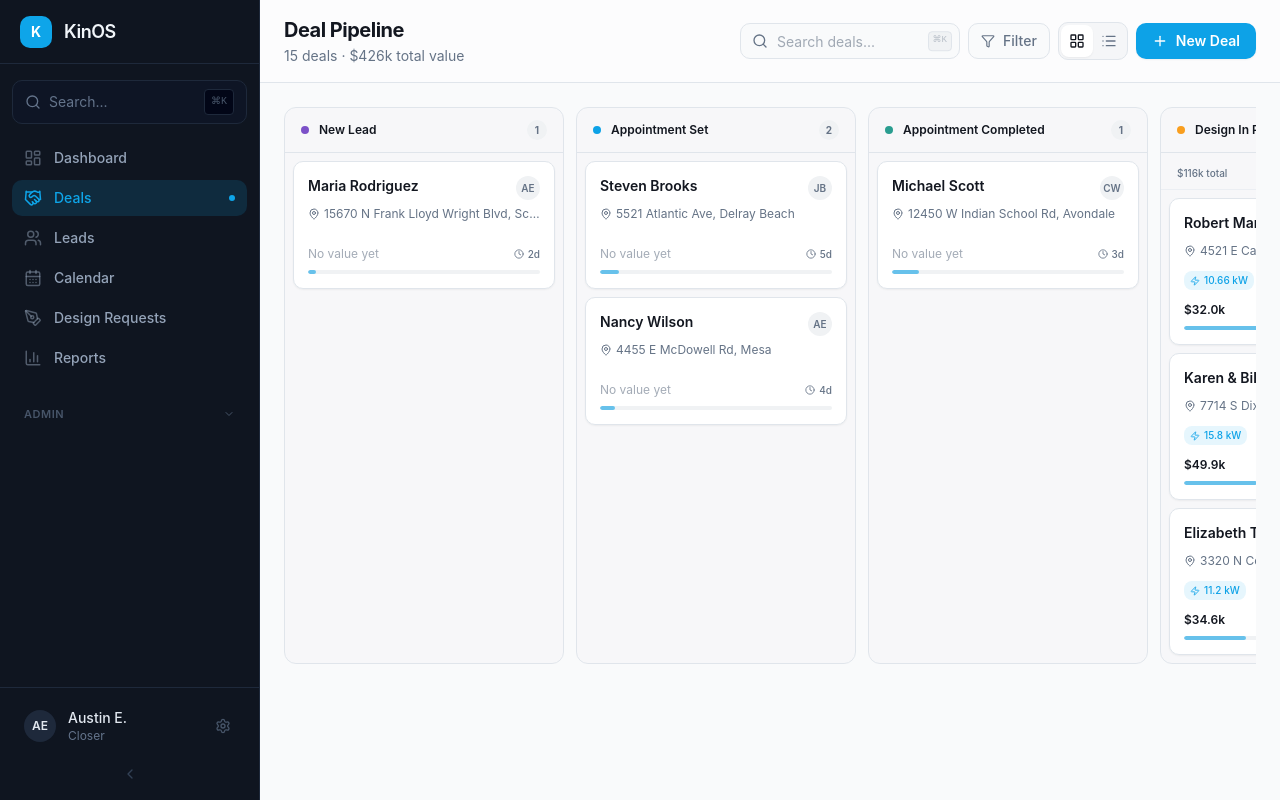
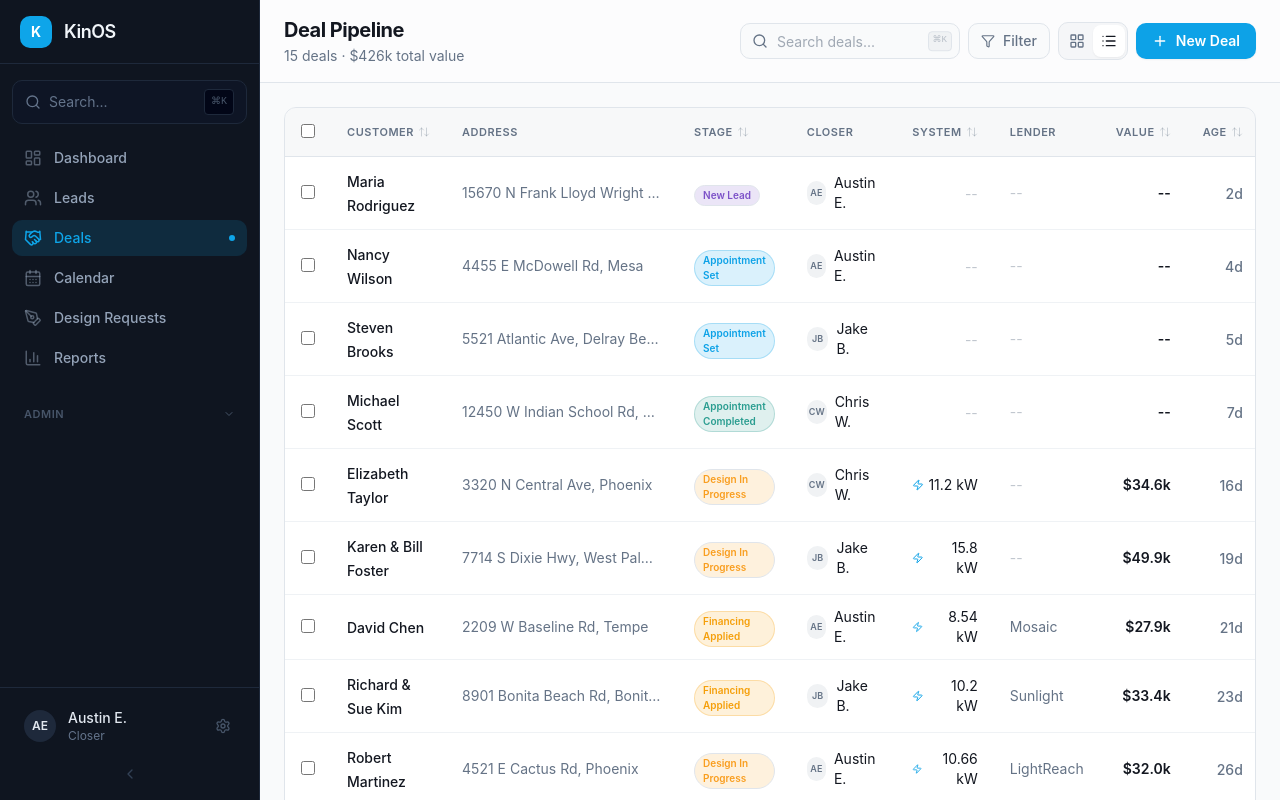
Before and after one commit to avelkins10/KinOS, a Next.js app: page /deals in a window 1280 px wide. Built offline with nearby package versions, Linux system fonts and the light colour scheme.

Commit message:
feat: reorder sidebar and set deals page default view to list\n\nMove "Leads" above "Deals" and update deals default view.

```diff
--- a/app/(crm)/deals/page.tsx
+++ b/app/(crm)/deals/page.tsx
@@ -17,7 +17,7 @@ import {
 type ViewMode = "kanban" | "list"
 
 export default function DealsPage() {
-  const [view, setView] = useState<ViewMode>("kanban")
+  const [view, setView] = useState<ViewMode>("list")
   const [search, setSearch] = useState("")
   const [showFilters, setShowFilters] = useState(false)
   const [filterOffice, setFilterOffice] = useState("")
--- a/components/app-sidebar.tsx
+++ b/components/app-sidebar.tsx
@@ -31,8 +31,8 @@ interface NavItem {
 
 const mainNav: NavItem[] = [
   { label: "Dashboard", href: "/", icon: LayoutDashboard },
+  { label: "Leads", href: "/leads", icon: Users },
   { label: "Deals", href: "/deals", icon: Handshake },
-  { label: "Leads", href: "/leads", icon: Users },
   { label: "Calendar", href: "/calendar", icon: CalendarDays },
   { label: "Design Requests", href: "/design-requests", icon: PenTool },
   { label: "Reports", href: "/reports", icon: BarChart3 },
```
